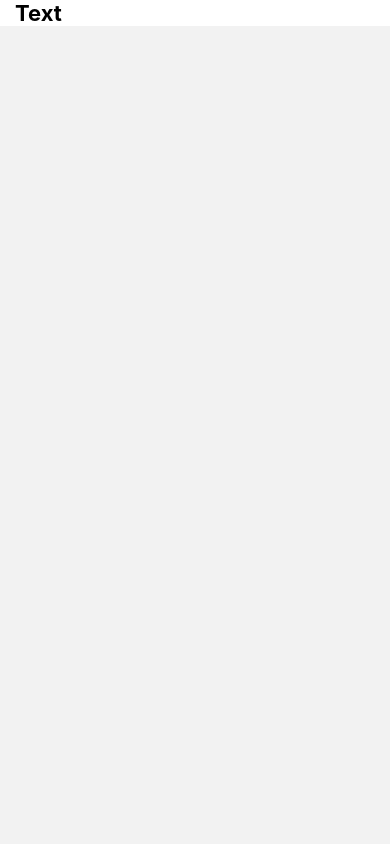
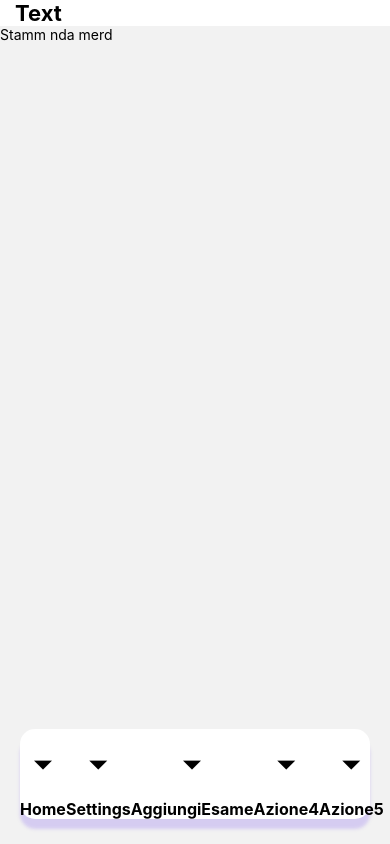
Before and after one commit to Dacu02/Gestore_Esami, a React Native app: screen /AggiungiEsame in a window 390 px wide. Before the commit this address had no page. Built offline with nearby package versions, Linux system fonts and the light colour scheme.

Commit message:
tabs footer

```diff
--- a/App.tsx
+++ b/App.tsx
@@ -3,8 +3,10 @@ import { createNativeStackNavigator } from '@react-navigation/native-stack';
 import React from 'react';
 import Home from './components/Home';
 import Header from './components/Header';
+import Tabs from './components/Tabs';
 import ModificaEsame from './components/ModificaEsame';
 import type { PropsWithChildren } from 'react';
+
 import {
   StatusBar,
   StyleSheet,
@@ -28,10 +30,13 @@ function App(): React.JSX.Element {
     <>
       <StatusBar />
       <Header/>
-      <NavigationContainer>
+{/*    <NavigationContainer>
         <Stack.Navigator initialRouteName='ModificaEsame' screenOptions={{headerShown:false}}>
           <Stack.Screen name="ModificaEsame" component={ModificaEsame} />
         </Stack.Navigator>
+      </NavigationContainer>*/}
+      <NavigationContainer>
+      <Tabs />
       </NavigationContainer>
     </>
   )
--- /dev/null
+++ b/components/AggiungiEsame.tsx
@@ -0,0 +1,32 @@
+import React from "react";
+import { StyleSheet, Text, View } from "react-native";
+
+const esame = (props:any) => {
+
+    return (
+        <View>
+
+        </View>
+    )
+}
+
+const Home = () => {
+    return (
+        <>
+            <View>
+                <Text style={style.text}>Stamm nda merd</Text>
+            </View>
+        </>
+
+    )
+}
+
+const style = StyleSheet.create({
+    text: {
+        color: 'black'
+    },
+    esame: {
+
+    }
+})
+export default Home
--- a/components/Header.tsx
+++ b/components/Header.tsx
@@ -1,6 +1,5 @@
 import React from "react";
 import { StyleSheet, Text, View } from "react-native";
-//expo-status-bar
 
 const Header = (props:any) => {
     return (
--- a/package.json
+++ b/package.json
@@ -12,6 +12,7 @@
   "dependencies": {
     "@fortawesome/fontawesome-svg-core": "^6.5.2",
     "@fortawesome/react-fontawesome": "^0.2.0",
+    "@react-navigation/bottom-tabs": "^6.5.20",
     "@react-navigation/native": "^6.1.17",
     "@react-navigation/native-stack": "^6.9.26",
     "react": "18.2.0",
```
Also changed, not shown: 1 other file (tests, documents, lock files or other folders).
